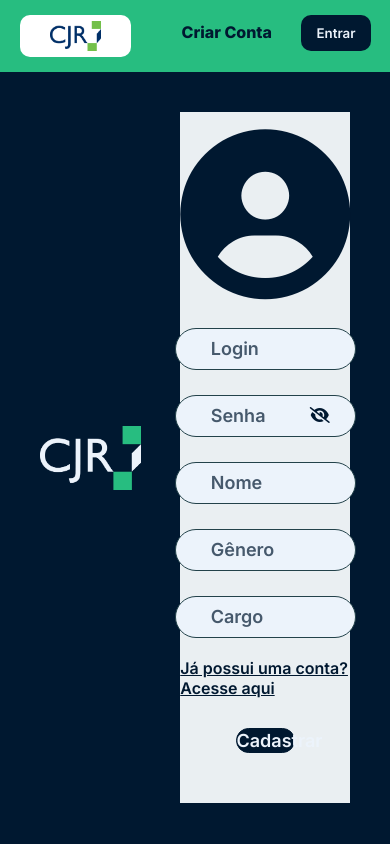
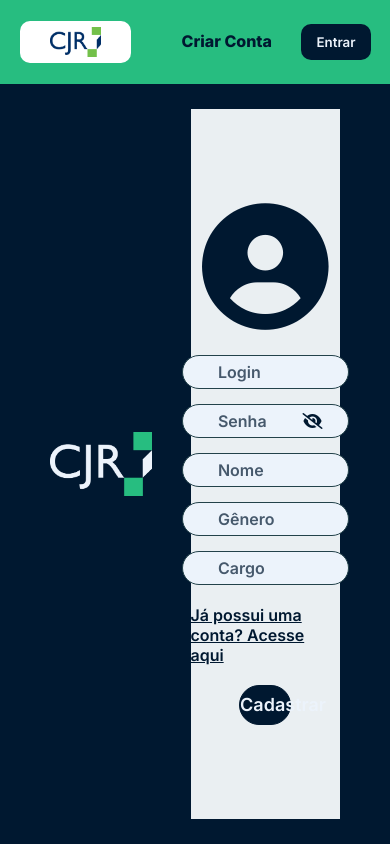
Before and after one commit to viniciusrsm/PT, a plain HTML site: page create_account.html in a window 390 px wide. Drawn offline with Linux system fonts and the light colour scheme.

Commit message:
responsividade tela login e cadastro

```diff
--- a/create_account.html
+++ b/create_account.html
@@ -27,6 +27,7 @@
 
 </head>
 <body>
+    <header>
         <div class="navbar">
             <div class="navbar-wrapper">
                 <div class="logo">
@@ -40,10 +41,12 @@
                 </div>
             </div>
         </div>
+    </header>
+    <section>
         <div class="page-content">
             <img class="logo-main" src="./img/logo_cjr_main.png">
-        <div style="height: 70vh;" class="login-form">
-            <i class="fa-solid fa-circle-user fa-2xl"></i>
+            <div class="login-form">
+                <i style="cursor: pointer; margin-bottom: 25px; height: 15vh; font-size: 15vh;" class="fa-solid fa-circle-user fa-2xl"></i>
                 <div class="form-fields">
                     <form>
                         <div class="field">
@@ -74,5 +77,7 @@
                 </button>
             </div>
         </div>
+    </section>
+
 </body>
 </html>
--- a/style.css
+++ b/style.css
@@ -31,12 +31,13 @@ body {
     justify-content: center;
     align-items: center;
     background: var(--nav-color);
-    height: 8.5vh;
+    height: 10vh;
 }
 
 .navbar-wrapper {
     width: 90%;
     display: flex;
+    align-items: center;
     justify-content: space-between;
 }
 
@@ -102,7 +103,7 @@ img.logo {
 .page-content {
     background-color: #001830;
     position: absolute;
-    top: 8.5vh;
+    top: 10vh;
     bottom: 0;
     width: calc(100% - 100px);
     justify-content: center;
@@ -110,27 +111,27 @@ img.logo {
     flex-direction: row;
     align-items: center;
     column-gap: 10vw;
-    padding: 0px 50px;
-    padding-top: 0px;
+    padding: 25px 50px;
+
 }
 
 
 
 .login-form {
     background-color: var(--secondary-color-light);
-    height: 60vh;
-    width: 700px;
+    height: calc(100% - 50px);
+    width: 40vw;
     display: flex;
     justify-content: center;
     align-items: center;
     flex-direction: column;
-    padding: 50px 0px
+    padding: 25px 0px
 }
 
 .login-form i {
     color: var(--primary-color-dark);
-    font-size: 170px;
-    height: 170px;
+    font-size: 150px;
+    height: 150px;
     display: flex;
     align-items: center;
     margin-bottom: 60px;
@@ -146,9 +147,10 @@ img.logo {
 
 .login-form a {
     color: var(--primary-color-dark);
+    font-size: 16px;
     font-weight: 600;
     text-decoration: underline;
-    margin-bottom: 30px;
+    margin-bottom: 20px;
 }
 
 .login-button {
@@ -170,12 +172,12 @@ img.logo {
     display: flex;
     align-items: center;
     flex-direction: column;
-    row-gap: 25px;
+    row-gap: 15px;
 
 }
 
 .field {
-    height:40px;
+    height:32px;
     width: 70%;
     background-color: var(--primary-color-light);
     border: 1px solid var(--secondary-color-dark);
@@ -194,7 +196,7 @@ img.logo {
     outline: none;
     background-color: inherit;
     color: var(--primary-color-dark);
-    font-size: 18px;
+    font-size: 16px;
     font-weight: 500;
 }
 
```
Also changed, not shown: login.html (+5 -1 lines). Lines whose indentation alone changed are shown as unchanged.
